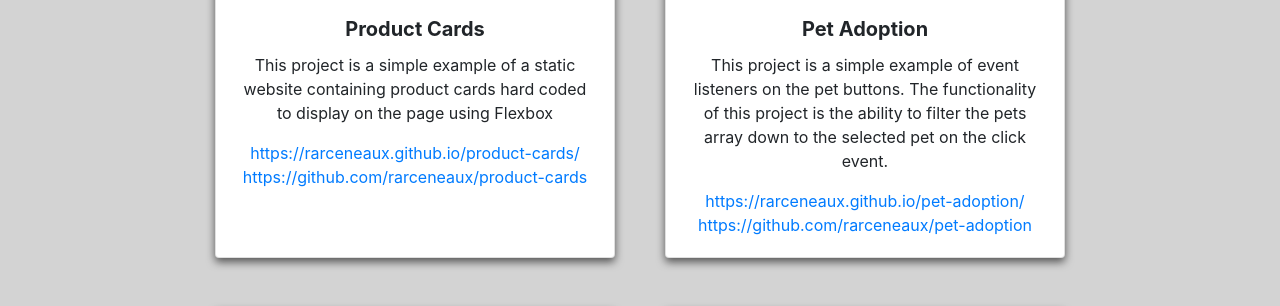
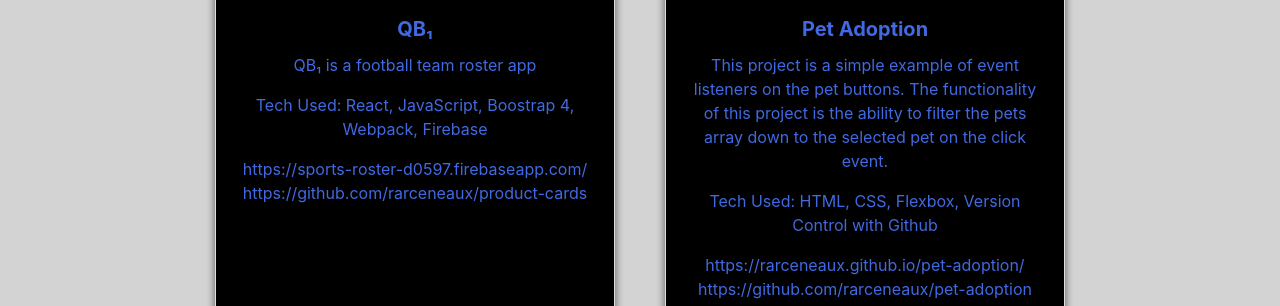
Before and after one commit to rarceneaux/e10-personal, a website built with webpack: page src/index.html in a window 1280 px wide. Both pictures are taken after a click on the link "Projects". Shown: the part 425-731 px from the top of the page. Built offline with nearby package versions, Linux system fonts and the light colour scheme; some packages are replaced by stand-ins of ours; no server answers; grey boxes are pictures that could not be loaded; files whose address does not match are found by name.

Commit message:
added sports roster app

```diff
--- a/db/projects.json
+++ b/db/projects.json
@@ -1,11 +1,11 @@
 {
   "project1": {
-    "title": "Product Cards",
-    "screenshot": "https://reactnativestarter-hosting-mobilehub-132039435.s3.amazonaws.com/ProductCards.png",
-    "description": "This project is a simple example of a static website containing product cards hard coded to display on the page using Flexbox",
-    "technologiesUsed": "HTML, CSS, Flexbox, Version Control with Github",
+    "title": "QB₁",
+    "screenshot": "https://reactnativestarter-hosting-mobilehub-132039435.s3.amazonaws.com/QB1.png",
+    "description": "QB₁ is a football team roster app",
+    "technologiesUsed": "React, JavaScript, Boostrap 4, Webpack, Firebase",
     "avaiable": true,
-    "url": "https://rarceneaux.github.io/product-cards/",
+    "url": "https://sports-roster-d0597.firebaseapp.com/",
     "githubUrl": "https://github.com/rarceneaux/product-cards",
     "id": "project1"
   },
@@ -97,6 +97,16 @@
     "avaiable": true,
     "url": "https://nutshell-star-destroyer.firebaseapp.com/",
     "githubUrl": "https://github.com/nss-evening-cohort-10/nutshell-star-destroyer",
-    "id": "project"
+    "id": "project10"
+  },
+  "project11": {
+  "title": "Product Cards",
+  "screenshot": "https://reactnativestarter-hosting-mobilehub-132039435.s3.amazonaws.com/ProductCards.png",
+  "description": "This project is a simple example of a static website containing product cards hard coded to display on the page using Flexbox",
+  "technologiesUsed": "HTML, CSS, Flexbox, Version Control with Github",
+  "avaiable": true,
+  "url": "https://rarceneaux.github.io/product-cards/",
+  "githubUrl": "https://rarceneaux.github.io/product-cards/",
+  "id": "project11"
 }
 }
--- a/src/javascripts/components/projectCard/projectCard.js
+++ b/src/javascripts/components/projectCard/projectCard.js
@@ -13,6 +13,7 @@ const createProjectCards = () => {
         <div class="card-body text-center">
           <h5 class="card-title">${project.title}</h5>
           <p class="card-text">${project.description}</p>
+          <p class="card-text">Tech Used: ${project.technologiesUsed}</p>
           <a class="card-text" href="${project.url}">${project.url}</a>
           <a class="card-text" href="${project.githubUrl}">${project.githubUrl}</a>
         </div>
--- a/src/javascripts/components/projectCard/projectCard.scss
+++ b/src/javascripts/components/projectCard/projectCard.scss
@@ -1,3 +1,7 @@
-.card{
+.card-body{
   background-color: black;
 }
+
+.card-text, .card-title{
+  color:royalblue;
+}
```
Also changed, not shown: src/styles/main.scss (line endings or trailing spaces).
